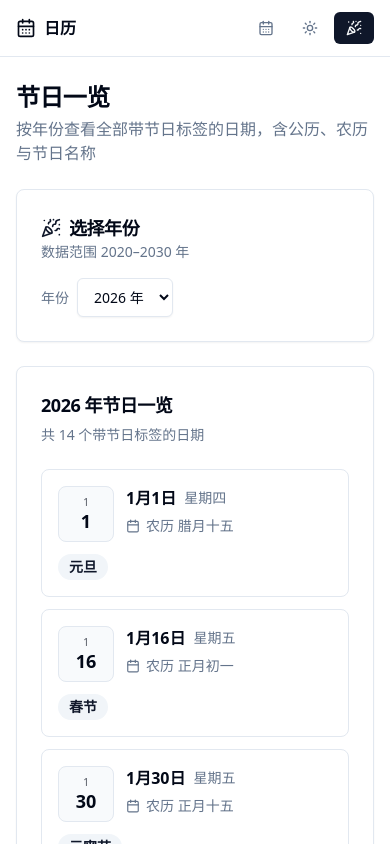
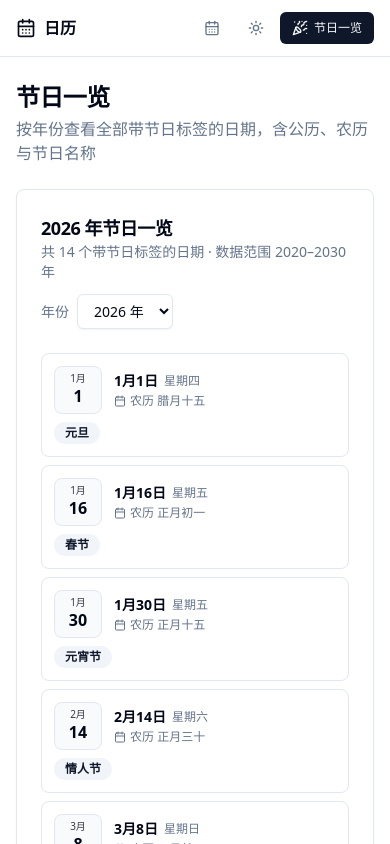
Before and after one commit to LcjGitHub/label-6124, a Next.js app: page /festivals in a window 390 px wide. Shown: the top 844 px of the page. Built offline with nearby package versions, Linux system fonts and the light colour scheme.

Commit message:
.913020344866380:c5c05da4951e505f4ab79adb4a2b5baa_6a2b5dd836d898ac98c4320b.6a2b6d4436d898ac98c435bd.6a2b6d431f9a2bba91feb77d:Trae CN.T(2026/6/12 10:21:56)

```diff
--- a/src/components/festival-list.tsx
+++ b/src/components/festival-list.tsx
@@ -12,14 +12,13 @@ import { Badge } from "@/components/ui/badge";
 import {
   CALENDAR_YEAR_MAX,
   CALENDAR_YEAR_MIN,
-  formatSolarDate,
   getFestivalsForYear,
   type FestivalEntry,
 } from "@/lib/calendar";
 import { cn } from "@/lib/utils";
 import { format } from "date-fns";
 import { zhCN } from "date-fns/locale";
-import { PartyPopper, Calendar } from "lucide-react";
+import { Calendar } from "lucide-react";
 
 interface FestivalListProps {
   initialYear?: number;
@@ -52,17 +51,14 @@ export function FestivalList({ initialYear }: FestivalListProps) {
   const todayKey = format(new Date(), "yyyy-MM-dd");
 
   return (
-    <div className="space-y-6">
     <Card>
       <CardHeader>
-          <div className="flex flex-col gap-4 sm:flex-row sm:items-center sm:justify-between">
+        <div className="flex flex-col gap-3 sm:flex-row sm:items-center sm:justify-between">
           <div>
-              <CardTitle className="flex items-center gap-2 text-lg">
-                <PartyPopper className="h-5 w-5 text-primary" />
-                选择年份
-              </CardTitle>
+            <CardTitle className="text-lg">{year} 年节日一览</CardTitle>
             <CardDescription>
-                数据范围 {CALENDAR_YEAR_MIN}–{CALENDAR_YEAR_MAX} 年
+              共 {festivals.length} 个带节日标签的日期 · 数据范围{" "}
+              {CALENDAR_YEAR_MIN}–{CALENDAR_YEAR_MAX} 年
             </CardDescription>
           </div>
           <div className="flex items-center gap-2">
@@ -76,7 +72,7 @@ export function FestivalList({ initialYear }: FestivalListProps) {
               id="festival-year-select"
               value={year}
               onChange={(e) => setYear(Number(e.target.value))}
-                className="rounded-md border border-input bg-background px-3 py-2 text-sm font-medium shadow-sm focus:outline-none focus:ring-2 focus:ring-ring"
+              className="rounded-md border border-input bg-background px-3 py-1.5 text-sm font-medium shadow-sm focus:outline-none focus:ring-2 focus:ring-ring"
             >
               {yearOptions.map((y) => (
                 <option key={y} value={y}>
@@ -87,22 +83,11 @@ export function FestivalList({ initialYear }: FestivalListProps) {
           </div>
         </div>
       </CardHeader>
-      </Card>
-
-      <Card>
-        <CardHeader>
-          <CardTitle className="text-lg">{year} 年节日一览</CardTitle>
-          <CardDescription>
-            共 {festivals.length} 个带节日标签的日期
-          </CardDescription>
-        </CardHeader>
       <CardContent>
         {festivals.length === 0 ? (
-            <p className="text-sm text-muted-foreground">
-              该年份暂无节日数据。
-            </p>
+          <p className="text-sm text-muted-foreground">该年份暂无节日数据。</p>
         ) : (
-            <ul className="grid gap-3 sm:gap-4">
+          <ul className="grid gap-2 sm:gap-3">
             {festivals.map((entry) => (
               <FestivalCard
                 key={entry.dateKey}
@@ -114,7 +99,6 @@ export function FestivalList({ initialYear }: FestivalListProps) {
         )}
       </CardContent>
     </Card>
-    </div>
   );
 }
 
@@ -127,6 +111,8 @@ interface FestivalCardProps {
  * 单条节日卡片
  */
 function FestivalCard({ entry, isToday }: FestivalCardProps) {
+  const monthLabel = `${format(entry.date, "M", { locale: zhCN })}月`;
+  const dayLabel = format(entry.date, "d", { locale: zhCN });
   const monthDay = format(entry.date, "M月d日", { locale: zhCN });
   const weekday = format(entry.date, "EEEE", { locale: zhCN });
 
@@ -134,64 +120,60 @@ function FestivalCard({ entry, isToday }: FestivalCardProps) {
     <li>
       <div
         className={cn(
-          "rounded-lg border p-4 transition-colors sm:p-5",
+          "flex flex-col gap-2 rounded-lg border p-3 transition-colors sm:flex-row sm:items-center sm:justify-between sm:p-4",
           isToday
             ? "border-primary/30 bg-primary/5"
             : "bg-card hover:bg-accent/30"
         )}
       >
-        <div className="flex flex-col gap-3 sm:flex-row sm:items-start sm:justify-between">
-          <div className="flex items-start gap-3">
+        <div className="flex min-w-0 items-center gap-3">
           <div
             className={cn(
-                "flex h-14 w-14 shrink-0 flex-col items-center justify-center rounded-lg border text-center",
+              "flex h-12 w-12 shrink-0 flex-col items-center justify-center rounded-lg border text-center leading-tight",
               isToday
                 ? "border-primary bg-primary text-primary-foreground"
                 : "border-border bg-muted/50"
             )}
           >
-              <span className="text-[10px] font-medium uppercase opacity-70">
-                {format(entry.date, "MMM", { locale: zhCN }).replace("月", "")}
+            <span className="text-[10px] font-medium opacity-80">
+              {monthLabel}
             </span>
-              <span className="text-lg font-bold leading-tight">
-                {format(entry.date, "d")}
-              </span>
+            <span className="text-base font-bold">{dayLabel}</span>
           </div>
 
-            <div className="min-w-0 flex-1 space-y-1.5">
-              <div className="flex flex-wrap items-center gap-2">
-                <span className="font-semibold text-base sm:text-lg">
+          <div className="min-w-0 flex-1 space-y-0.5">
+            <div className="flex flex-wrap items-center gap-1.5">
+              <span className="font-semibold text-sm sm:text-base">
                 {monthDay}
               </span>
-                <span className="text-sm text-muted-foreground">{weekday}</span>
+              <span className="text-xs text-muted-foreground sm:text-sm">
+                {weekday}
+              </span>
               {isToday && (
-                  <Badge variant="default" className="text-xs">
+                <Badge variant="default" className="text-[10px] px-1.5 py-0">
                   今天
                 </Badge>
               )}
-                {entry.solarTerm && (
-                  <Badge variant="outline" className="text-xs">
-                    {entry.solarTerm}
-                  </Badge>
-                )}
             </div>
-
-              <div className="flex items-center gap-1.5 text-sm text-muted-foreground">
-                <Calendar className="h-3.5 w-3.5" />
+            <div className="flex items-center gap-1 text-xs text-muted-foreground sm:text-sm">
+              <Calendar className="h-3 w-3 sm:h-3.5 sm:w-3.5" />
               <span>农历 {entry.lunar}</span>
             </div>
           </div>
         </div>
 
-          <div className="flex flex-wrap gap-1.5 sm:justify-end">
+        <div className="flex flex-wrap gap-1.5 pl-15 sm:pl-0 sm:justify-end">
           {entry.festivals.map((festival) => (
-              <Badge key={festival} variant="secondary" className="text-sm">
+            <Badge
+              key={festival}
+              variant="secondary"
+              className="text-xs sm:text-sm"
+            >
               {festival}
             </Badge>
           ))}
         </div>
       </div>
-      </div>
     </li>
   );
 }
--- a/src/components/site-header.tsx
+++ b/src/components/site-header.tsx
@@ -40,7 +40,14 @@ export function SiteHeader() {
                 )}
               >
                 <Icon className="h-4 w-4" />
-                <span className="hidden xs:inline sm:inline">{label}</span>
+                <span
+                  className={cn(
+                    "text-xs sm:text-sm",
+                    !active && "hidden sm:inline"
+                  )}
+                >
+                  {label}
+                </span>
               </Link>
             );
           })}
```
Also changed, not shown: 1 other file (tests, documents, lock files or other folders). Lines whose indentation alone changed are shown as unchanged.
